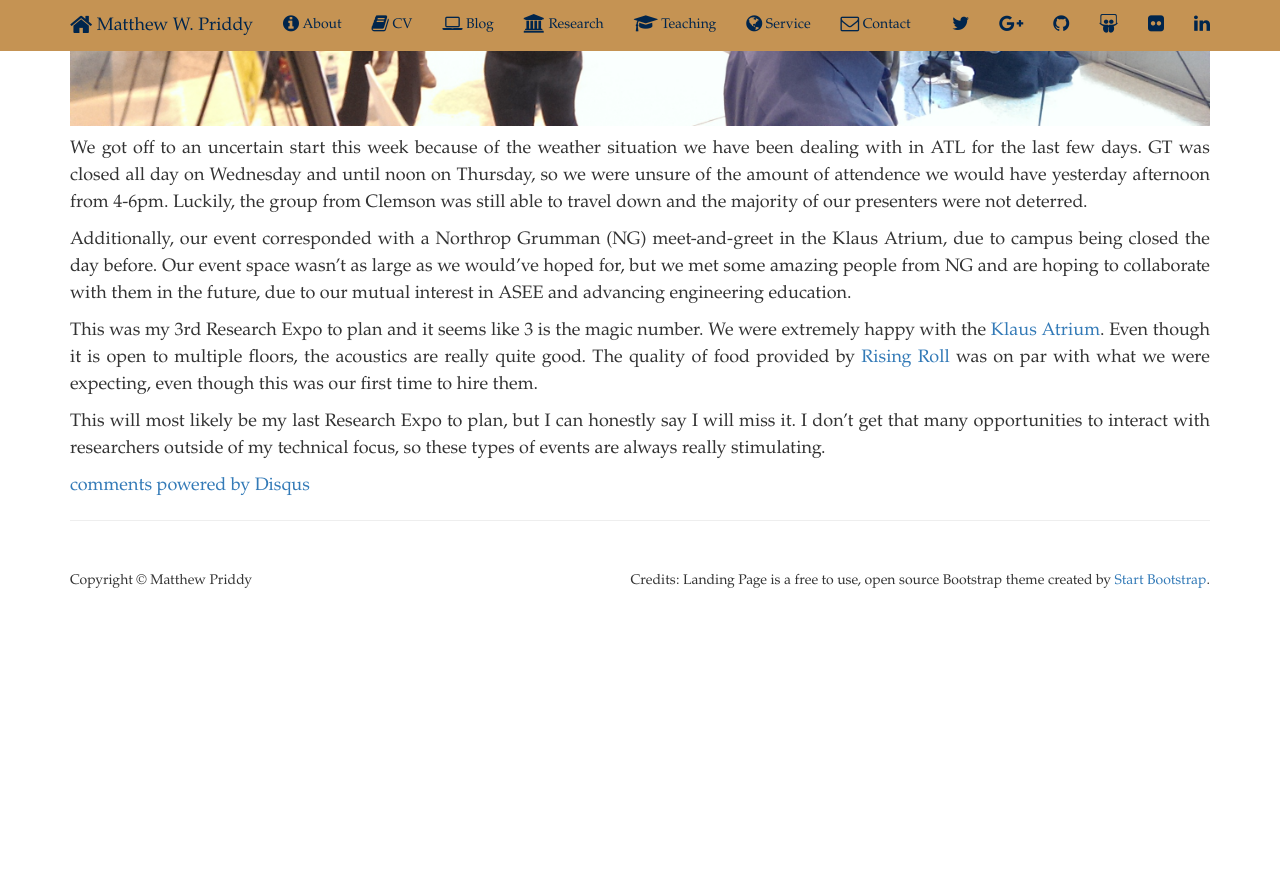
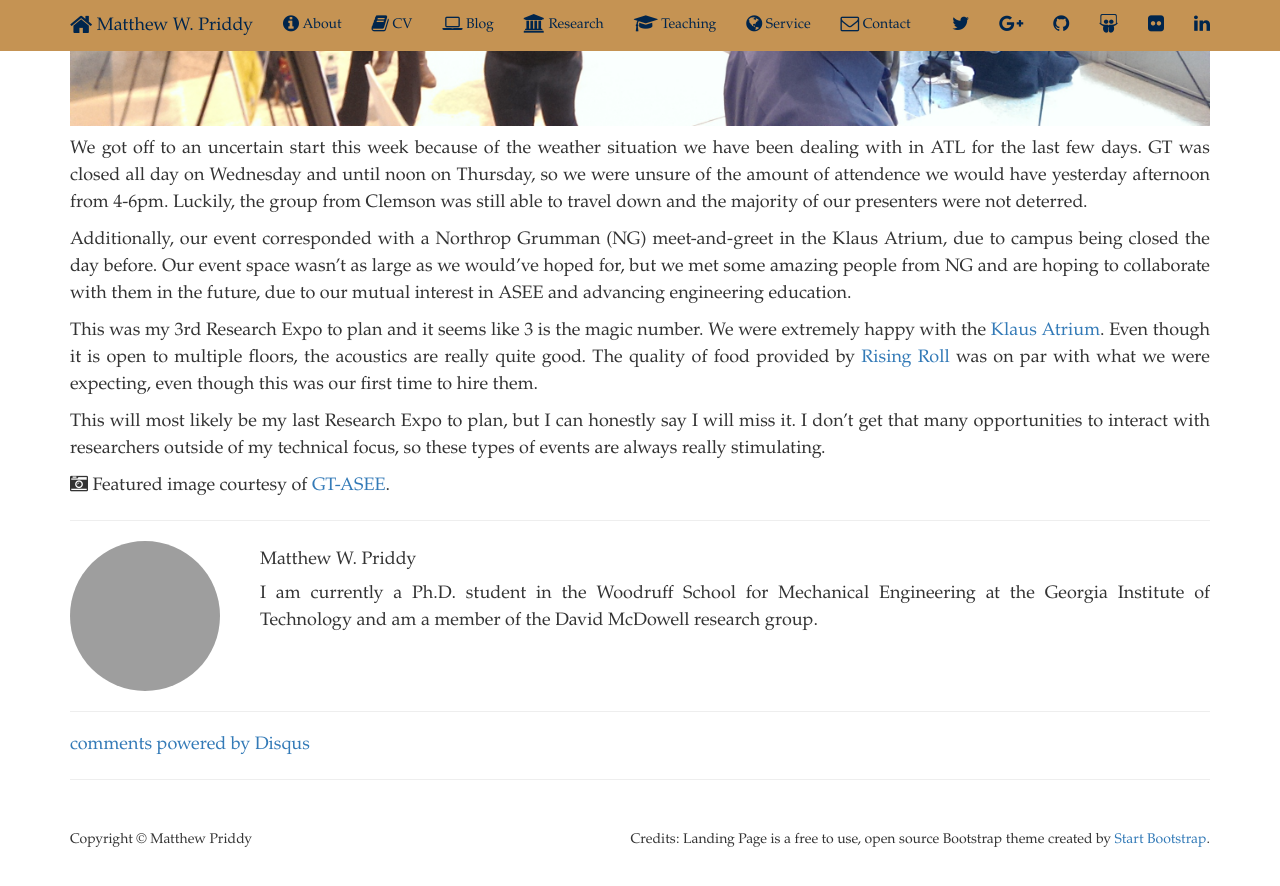
Before and after one commit to mwpriddy/mwpriddy.github.io, a Jekyll site: the page built from _posts/2015-02-26-ASEEResExpo.md, in a window 1280 px wide and 900 px high, scrolled down 847 px. Shown: the top 886 px of the window. Built offline with Jekyll 4.4.1, drawn with Linux system fonts in a browser that asks for light colours; nearby versions of some CDN libraries; comment, search, counter and statistics services are not loaded; before the commit the page ends 1488 px from its top, so only the background shows below that; some of the changed lines change nothing that is shown; some of the changed text lies outside the part shown; grey boxes are pictures that could not be loaded.

Commit message:
Update 2015-02-26-ASEEResExpo.md

```diff
--- a/_posts/2015-02-26-ASEEResExpo.md
+++ b/_posts/2015-02-26-ASEEResExpo.md
@@ -3,8 +3,9 @@
 title: 2015 STEM Education Reseach Expo
 date: 2015-02-27
 author: Matthew W. Priddy
-meta: Engineering Education,
+tags: [Engineering Education]
 comments: True
+blurb: True
 cover: "/images/IMAG1336.jpg"
 ---
 
@@ -19,3 +20,5 @@
 This was my 3rd Research Expo to plan and it seems like 3 is the magic number.  We were extremely happy with the [Klaus Atrium](http://www.cc.gatech.edu/about/facilities/klausevents/atrium).  Even though it is open to multiple floors, the acoustics are really quite good.  The quality of food provided by [Rising Roll](http://www.risingroll.com) was on par with what we were expecting, even though this was our first time to hire them.
 
 This will most likely be my last Research Expo to plan, but I can honestly say I will miss it.  I don't get that many opportunities to interact with researchers outside of my technical focus, so these types of events are always really stimulating.
+
+<i class="fa fa-camera-retro"></i> Featured image courtesy of [GT-ASEE](http://www.asee.gtorg.gatech.edu).
```
